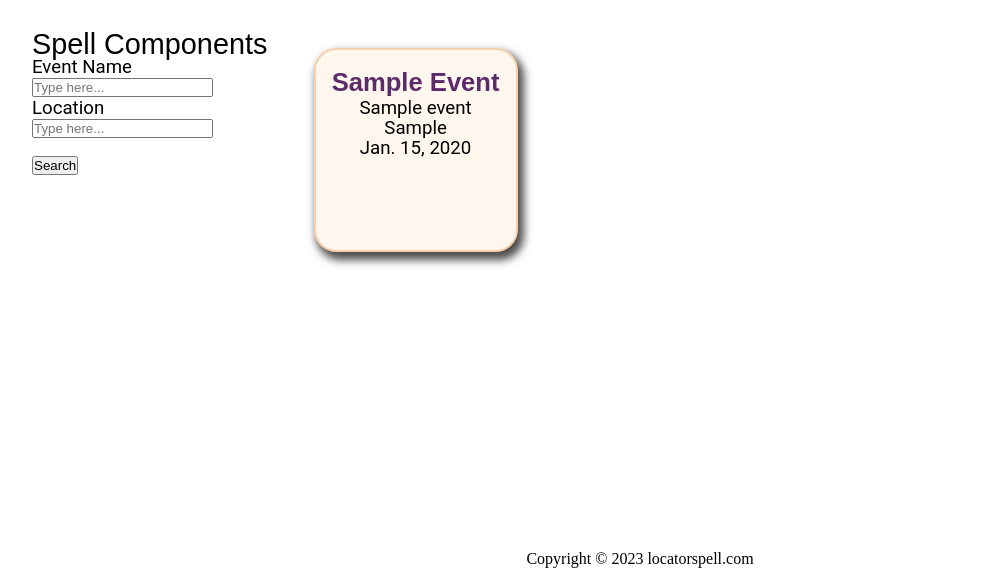
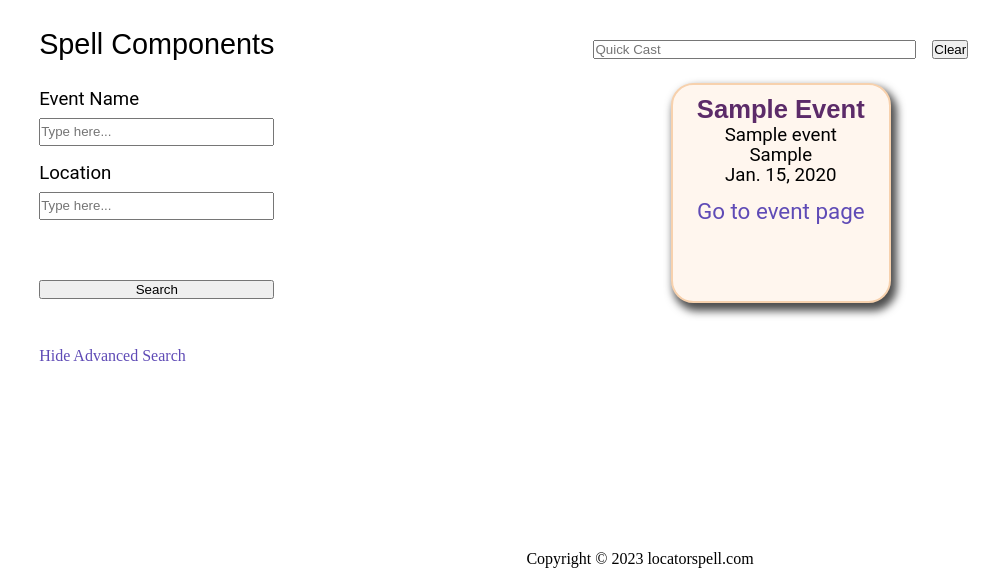
Before and after one commit to gillemic/locatorspell-django, a Django app: page /events/ in a window 1280 px wide. Shown: the part 232-800 px from the top of the page, without its empty margins (0-999 px from the left). Run offline with Django 4.2, Linux system fonts and the light colour scheme; tables that the repository leaves empty hold one stand-in row (values such as "Sample post"); style sheets or scripts are compiled from the project's sources; some libraries are stand-ins or nearby versions.

Commit message:
Quick Search

```diff
--- a/static/css/style.scss
+++ b/static/css/style.scss
@@ -80,10 +80,10 @@ a:active {
 }
 
 p {
-    font-size: 14pt;
-    color: Black;
-    font-weight: 400;
-    font-family: 'Roboto', sans-serif;
+  font-size: 14pt;
+  color: Black;
+  font-weight: 400;
+  font-family: 'Roboto', sans-serif;
 }
 
 footer {
@@ -124,6 +124,12 @@ footer {
     line-height: 12px;
     font-family: 'Roboto', sans-serif;
 }
+
+.hide {
+    display: none;
+}
+
+/* HEADER AND NAVBAR */
 
 .header {
     width: 100%;
@@ -182,11 +188,10 @@ footer {
 .main-body {
     margin: 0 1rem;
     display: flex;
+    flex-wrap: wrap;
 }
 
-.hide {
-    display: none;
-}
+
 
 /* LANDING PAGE */
 
@@ -339,7 +344,9 @@ footer {
 #event-list {
     padding: 0;
     display: flex;
-    justify-content: flex-start;
+    justify-content: center;
+    flex-wrap: wrap;
+    flex: 2 2 50%;
 }
 
 #event-list a:hover {
@@ -347,8 +354,38 @@ footer {
 }
 
 #spell-components {
+    flex: 1 1;
     min-width: 20%;
+    width: auto;
     padding: 0 1rem;
+    align-items: flex-start;
+    justify-content: center;
+    display: inline-grid;
+    margin: auto;
+    form {
+        margin: 2rem 0;
+        display: inline-grid;
+    }
+    input {
+        margin: 0.5rem 0 1rem 0;
+        line-height: 1.5rem;
+    }
+}
+
+#hide-button {
+    display: block;
+}
+
+#show-button {
+    display: none;
+}
+
+#search-plus-list {
+    flex: 2 2 75%;
+}
+
+#no-results {
+    display: none;
 }
 
 .event {
@@ -358,8 +395,9 @@ footer {
     font-weight: 400;
     line-height: 20px;
     font-family: 'Roboto', sans-serif;
+	padding: 0.5rem;
     margin: 1rem;
-    flex: 1 1 25%;
+    flex: 1 1 20%;
     max-width: 20%;
     min-width: 200px;
     min-height: 200px;
@@ -393,6 +431,22 @@ footer {
 
 .event div {
     margin: 0.5rem 0;
+}
+
+.event-search {
+	display:flex;
+	justify-content: center;
+	width: 100%;
+	margin: auto;
+	align-items: center;
+	input {
+		margin: 0.5rem;
+        min-width: 33%;
+	}
+	button {
+		margin: 0.5rem;
+        align-self: center;
+	}
 }
 
 /* MODAL FOR EVENTS PAGE */
--- a/static/js/events.js
+++ b/static/js/events.js
@@ -5,6 +5,114 @@ function events_clickable() {
     for (let i = 0; i < events.length; i++) {
         events[i].onclick = function(){
             // stuff
+            modal.style.display = "block";
+
+            document.getElementById('event-info').innerHTML = events[i].innerHTML;
+            document.getElementById('event-info').querySelectorAll('.hide').forEach((node) => {
+                node.classList.remove('hide');
+            });
         }
     }
 }
+
+function hideSearch() {
+    let form = document.getElementById('main-form');
+    let hideButton = document.getElementById('hide-button');
+    let showButton = document.getElementById('show-button');
+
+    form.style.display = 'none';
+    hideButton.style.display = 'none';
+    showButton.style.display = 'block';
+}
+
+function showSearch() {
+    let form = document.getElementById('main-form');
+    let hideButton = document.getElementById('hide-button');
+    let showButton = document.getElementById('show-button');
+
+    form.style.display = 'block';
+    hideButton.style.display = 'block';
+    showButton.style.display = 'none';
+}
+
+function hideModal() {
+    var modal = document.getElementById("modal");
+
+    // Get the events
+    var events = document.getElementsByClassName("event");
+
+    // Get the <span> element that closes the modal
+    var span = document.getElementsByClassName("close")[0];
+
+    // When the user clicks on <span> (x), close the modal
+    span.onclick = function() {
+      modal.style.display = "none";
+    }
+
+    // When the user clicks on the modal itself, close the modal
+    modal.onclick = function() {
+        modal.style.display = "none";
+    }
+
+    window.addEventListener("keydown", function(e) {
+        if (e.key === 'Escape') {
+            modal.style.display = "none";
+        }
+    });
+
+    modal.style.display = "none";
+}
+
+function showModal() {
+    var modal = document.getElementById("modal");
+
+    modal.style.display = "block";
+}
+
+function quickSearch(query) {
+    if (!query) {
+        query = document.getElementById("event-search").value ?? '';
+    }
+
+    let input, filter, events, h, text, others, otherText, show, hits = 0;
+    input = query
+    filter = input.toUpperCase();
+    events = document.querySelectorAll('.event');
+
+    for (const i in events) {
+        show = false;
+        h = events[i].querySelector('h2');
+        others = events[i].querySelectorAll('p');
+
+        text = h.textContent || h.innerText;
+        if (text.toUpperCase().indexOf(filter) > -1) {
+            show = true;
+        }
+
+        for (let j = 0; j < 3; j++) {
+            otherText = others[j].textContent || others[j].innerText;
+            if (otherText.toUpperCase().indexOf(filter) > -1) {
+                show = true;
+            }
+        }
+
+        if (show) {
+            events[i].style.display = "";
+            hits++;
+        }
+        else {
+            events[i].style.display = "none";
+        }
+    }
+}
+
+function clearFields() {
+    let events = document.getElementsByClassName('event');
+
+    let event_search = document.getElementById('event-search');
+    event_search.value = '';
+
+    for (const i in events) {
+        events[i].style.display = 'block';
+    }
+}
--- a/templates/base.html
+++ b/templates/base.html
@@ -52,8 +52,9 @@
 
     <!-- Option 1: Bootstrap Bundle with Popper -->
     <script src="https://cdn.jsdelivr.net/npm/bootstrap@5.0.2/dist/js/bootstrap.bundle.min.js" integrity="sha384-MrcW6ZMFYlzcLA8Nl+NtUVF0sA7MsXsP1UyJoMp4YLEuNSfAP+JcXn/tWtIaxVXM" crossorigin="anonymous"></script>
-    <script src="{% static 'js/events.js' %}">
-    </script>
+    <script type="text/javascript" src="{% static 'js/events.js' %}"></script>
+    {% block script %}
+    {% endblock script %}
 
   </body>
 </html>
--- a/templates/events/index.html
+++ b/templates/events/index.html
@@ -8,7 +8,7 @@
 {% block content %}
     <div id="spell-components">
         <h3>Spell Components</h3>
-        <form method="GET" action="/events">
+        <form id="main-form" method="GET" action="/events">
             <p>Event Name</p>
             <input type="text" name="activity" placeholder="Type here...">
             <p>Location</p>
@@ -17,23 +17,41 @@
             <br>
             <input type="Submit" value="Search">
         </form>
+        <div class="showhide-wrapper">
+            <a id="hide-button" onclick="hideSearch()">Hide Advanced Search</a>
+            <a id="show-button" onclick="showSearch()">Show Advanced Search</a>
+        </div>
+    </div>
+    <div id="search-plus-list">
+        <div id="results">
+            {% if query and query != '' %}
+            <p>Showing results for: "{{ query }}"</p>
+            {% endif %}
+        </div>
+        <div class="event-search">
+            <input type="text" id="event-search" placeholder="Quick Cast" onkeyup="quickSearch(this.value)"/>
+            <button onclick="clearFields()">Clear</button>
         </div>
         {% if event_list %}
         <div id="event-list">
         {% for event in event_list %}
             <div class="event">
-            <a href="{% url 'events:detail' event.id %}">
+                <!-- <a href="{% url 'events:detail' event.id %}"> -->
                     <h2>{{ event.name }}</h2>
-                <p>{{ event.tournament_organizer }}</p>
-                <p>{{ event.location }}</p>
-                <p>{{ event.start_date }}</p>
-            </a>
+                    <p class="body-text">{{ event.tournament_organizer }}</p>
+                    <p class="body-text">{{ event.location }}</p>
+                    <p class="body-text">{{ event.start_date }}</p>
+                    <a href="{% url 'events:detail' event.id %}">Go to event page</a>
+                <!-- </a> -->
             </div>
         {% endfor %}
         </div>
         {% else %}
-        <p>No events are available.</p>
+            <p id="no-results">No events are available.</p>
         {% endif %}
+    </div>
+
+
     <div id="modal" onclick="hideModal()">
         <!-- The Close Button -->
         <span class="close" onclick="hideModal()">&times;</span>
@@ -44,3 +62,9 @@
         </div>
     </div>
 {% endblock %}
+
+{% block script %}
+    <script>
+      events_clickable()
+    </script>
+{% endblock %}
```
Also changed, not shown: static/css/style.css (+49 -7 lines), 1 other file. Lines whose indentation alone changed are shown as unchanged.
